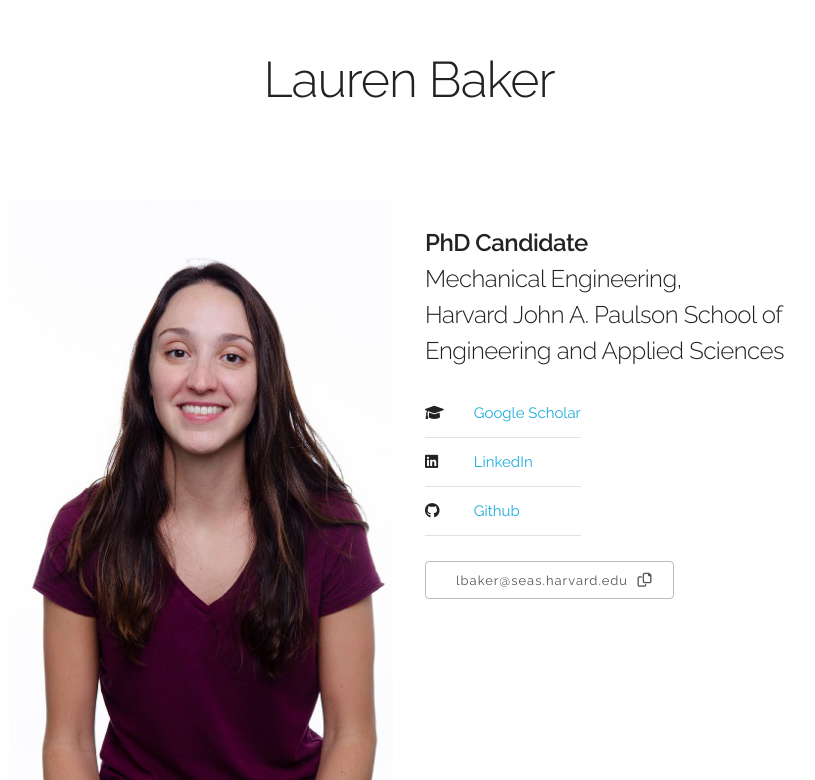
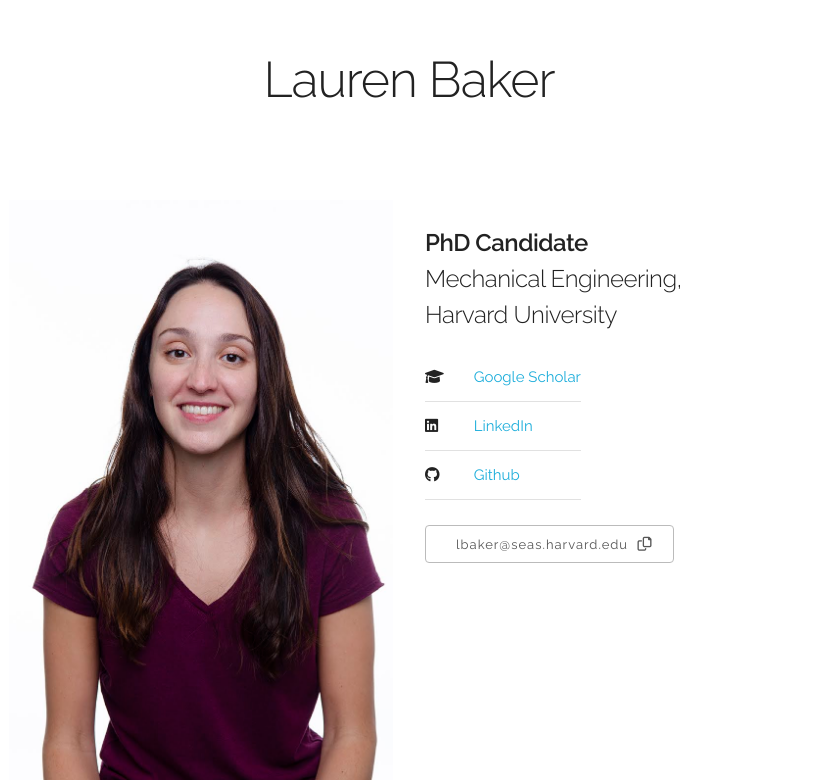
Before and after one commit to bakerl12/bakerl12.github.io, a plain HTML site: page index.html in a window 1280 px wide. Shown: the part 130-910 px from the top of the page, without its empty margins (231-1046 px from the left). Drawn offline with nearby package versions, Linux system fonts and the light colour scheme; a script that the page names is missing.

Commit message:
update school

```diff
--- a/index.html
+++ b/index.html
@@ -62,7 +62,7 @@
                 <h5>
                     <b>PhD Candidate</b><br />
                     Mechanical Engineering,<br />
-                    Harvard John A. Paulson School of Engineering and Applied Sciences<br />
+                    Harvard University<br />
                 </h5>
 
                 <table>
```
